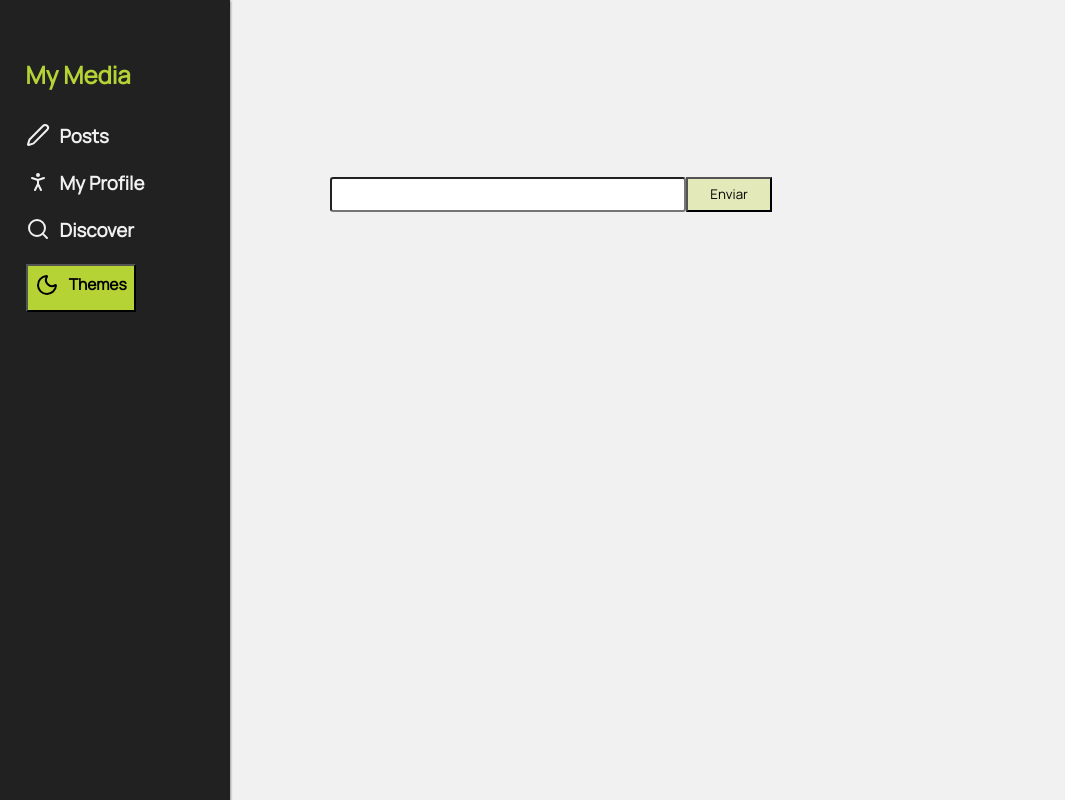
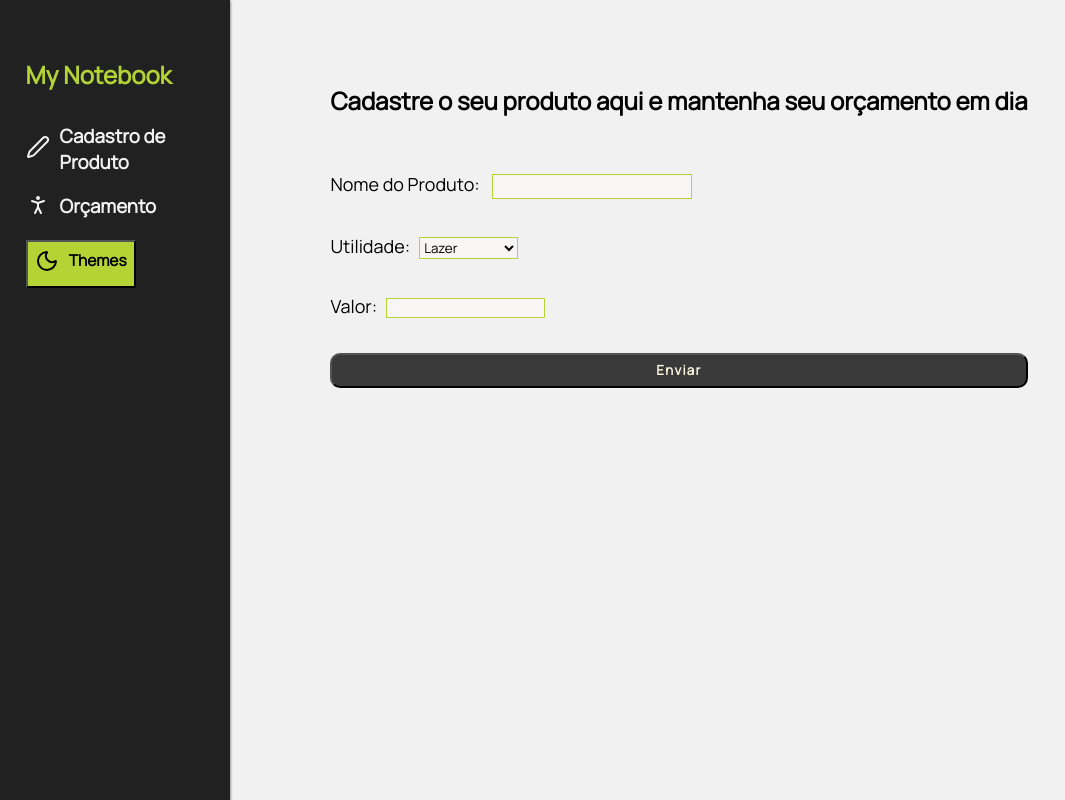
Before and after one commit to rafaelabou1999/mynotebook-despesas, a React (Vite) app: page / in a window 1280 px wide. Shown: the whole page, without its empty margins (0-1065 px from the left). Built offline with nearby package versions, Linux system fonts and the light colour scheme.

Commit message:
working on homepage

```diff
--- a/src/components/Header/index.tsx
+++ b/src/components/Header/index.tsx
@@ -31,29 +31,26 @@ export function Header() {
     return (
         <div className={styles.compContainer}>
             <section className={styles.logo}>
-                <h2>My Media</h2>
+                <h2>My Notebook</h2>
             </section>
 
             <section>
                 <nav>
                     <Link to="/">
-                        <HeaderTitle title="Posts">
+                        <HeaderTitle title="Cadastro de Produto">
                             <PenIcon/>
                         </HeaderTitle>
                     </Link>
                     <Link to="/profile">
-                        <HeaderTitle title="My Profile">
+                        <HeaderTitle title="Orçamento">
                           <PersonStandingIcon/>
                         </HeaderTitle>
                     </Link>
-                    <HeaderTitle title="Discover">
-                        <Search/>
-                    </HeaderTitle>
                 </nav>
 
             </section>
             <section>
-                <button className={styles.btnTheme} onClick={handleThemeChange}>
+                <button type="submit"  className={styles.btnTheme} onClick={handleThemeChange}>
                     <HeaderTitle title="Themes">
                         {icons[theme]}
                     </HeaderTitle>
--- a/src/components/Header/styles.module.css
+++ b/src/components/Header/styles.module.css
@@ -25,7 +25,6 @@ nav, nav a{
 }
 
 nav a:hover{
-    padding:2px;
     text-decoration: underline;
 }
 
--- a/src/components/InputPost/index.tsx
+++ b/src/components/InputPost/index.tsx
@@ -3,22 +3,43 @@ import '../../styles/root/index.css'
 import styles from './styles.module.css';
 import { Posts } from '../Posts';
 
-export const MyContext = createContext<string>('');
+export const MyContext = createContext('');
 
 export function InputPost() {
     const [inputValue, setInputValue] = useState<string>('');
+    const [submittedBtn, setSubmittedBtn] = useState<boolean>(false);
 
     function handleValueChange(e){
       setInputValue(e.target.value);
     }
 
+    function handleSubmitBtn(){
+      setSubmittedBtn(!submittedBtn);
+    }
 
     return (
         <div className={styles.container}>
-          <input className={styles.input} type="text" name="post" value={inputValue} onChange={handleValueChange}/>
-          <input className={styles.btnInput} type="button" value="Enviar"/>
+          <div className={styles.item}>
+            <label>Nome do Produto: </label>
+            <input className={styles.input} type="text" name="post" value={inputValue} onChange={handleValueChange}/>
+          </div>
+          <div className={styles.item}>
+            <label>Utilidade:</label>
+            <select name="" id="">
+              <option value="lazer">Lazer</option>
+              <option value="trabalho">Trabalho</option>
+              <option value="alimentação">Alimentação</option>
+            </select>
+          </div>
+         <div className={styles.item}>
+           <label htmlFor="">Valor:</label>
+           <input type="number"/>
+         </div>
 
-          <MyContext.Provider value={inputValue}>
+
+          <input className={styles.btnInput} type="button" value="Enviar" onClick={handleSubmitBtn}/>
+
+          <MyContext.Provider value={{inputValue ,submittedBtn} }>
             <Posts/>
           </MyContext.Provider>
         </div>
--- a/src/components/InputPost/styles.module.css
+++ b/src/components/InputPost/styles.module.css
@@ -1,27 +1,46 @@
 
 .container{
     display: flex;
-    flex-direction: row;
-    justify-content: center;
-    align-items: center;
-    margin-top: 40%;
+    flex-direction: column;
+    margin-top: 8%;
 }
 
+.item {
+    margin-bottom: 5%;
+    font-size: 18px;
+    width: 130%;
+}
+
+.item input, select {
+    background-color: #f8f5f5;
+    border:1px solid var(--solid-primary);
+    margin-left: 1%;
+
+}
 .input{
     background-color: rgb(255, 255, 255);
-    width:400px;
-    height:35px;
-    padding:2%;
-    border-radius: .2rem;
+    width:200px;
+    height:25px;
 }
 
+.input:focus{
+    border: 3px solid var(--solid-primary);
+}
+
+
+
 .btnInput{
-    background-color: var(--light-primary);
+    background-color: #1d1c1cdc;
+    color: var(--extra-light-primary);
+    font-weight: bold;
+    letter-spacing: .095em;
+    border-radius:  10px ;
     height:35px;
     padding: 0% 5%;
     transition: all .3s ease-in;
 }
 
 .btnInput:hover{
+    cursor: pointer;
     filter:brightness(94%);
 }
--- a/src/components/Posts/index.tsx
+++ b/src/components/Posts/index.tsx
@@ -2,11 +2,11 @@ import { useContext } from "react";
 import { MyContext } from "../InputPost";
 
 export function Posts() {
-    const contextValue = useContext(MyContext);
+    const {inputValue, submittedBtn} = useContext(MyContext);
 
     return (
         <div>
-            {contextValue}
+            {submittedBtn && <p>{inputValue}</p>}
         </div>
     )
 }
--- a/src/pages/Homepage/index.tsx
+++ b/src/pages/Homepage/index.tsx
@@ -1,4 +1,4 @@
-//import styles from './styles.module.css';
+import styles from './styles.module.css';
 
 import { InputPost } from "../../components/InputPost";
 import { Main } from "../../templates/Main";
@@ -7,6 +7,9 @@ import { Main } from "../../templates/Main";
 export function Homepage() {
     return (
         <Main>
+            <div className={styles.info}>
+                <h2>Cadastre o seu produto aqui e mantenha seu orçamento em dia</h2>
+            </div>
            <InputPost/>
         </Main>
     )
--- a/src/pages/Homepage/styles.module.css
+++ b/src/pages/Homepage/styles.module.css
@@ -29,3 +29,7 @@
 .username {
     text-align: center;
 }
+
+.info{
+    margin-top: 12%;
+}
--- a/src/pages/Profile/index.tsx
+++ b/src/pages/Profile/index.tsx
@@ -1,9 +1,11 @@
 import styles from './styles.module.css';
 
 import { Main } from "../../templates/Main";
+import { Posts } from '../../components/Posts';
 
 
 export function Profile() {
+
     return (
         <Main>
            <section className="images">
@@ -22,6 +24,10 @@ export function Profile() {
                 <h4>Rio de Janeiro, RJ</h4>
              </div>
            </section>
+
+           <section>
+            <Posts/>
+           </section>
         </Main>
     )
 }
--- a/src/pages/Profile/styles.module.css
+++ b/src/pages/Profile/styles.module.css
@@ -4,7 +4,7 @@
 }
 
 .banner {
-    width:50vw;
+    width:25vw;
     height:270px;
     object-fit:cover;
     filter: brightness(70%);
@@ -14,7 +14,7 @@
 .profile img {
     position: absolute;
     bottom:-10%;
-    right:37.5%;
+    right:27%;
     transform: translateX(-50%);
     width: 120px;
     height: 120px;
```
